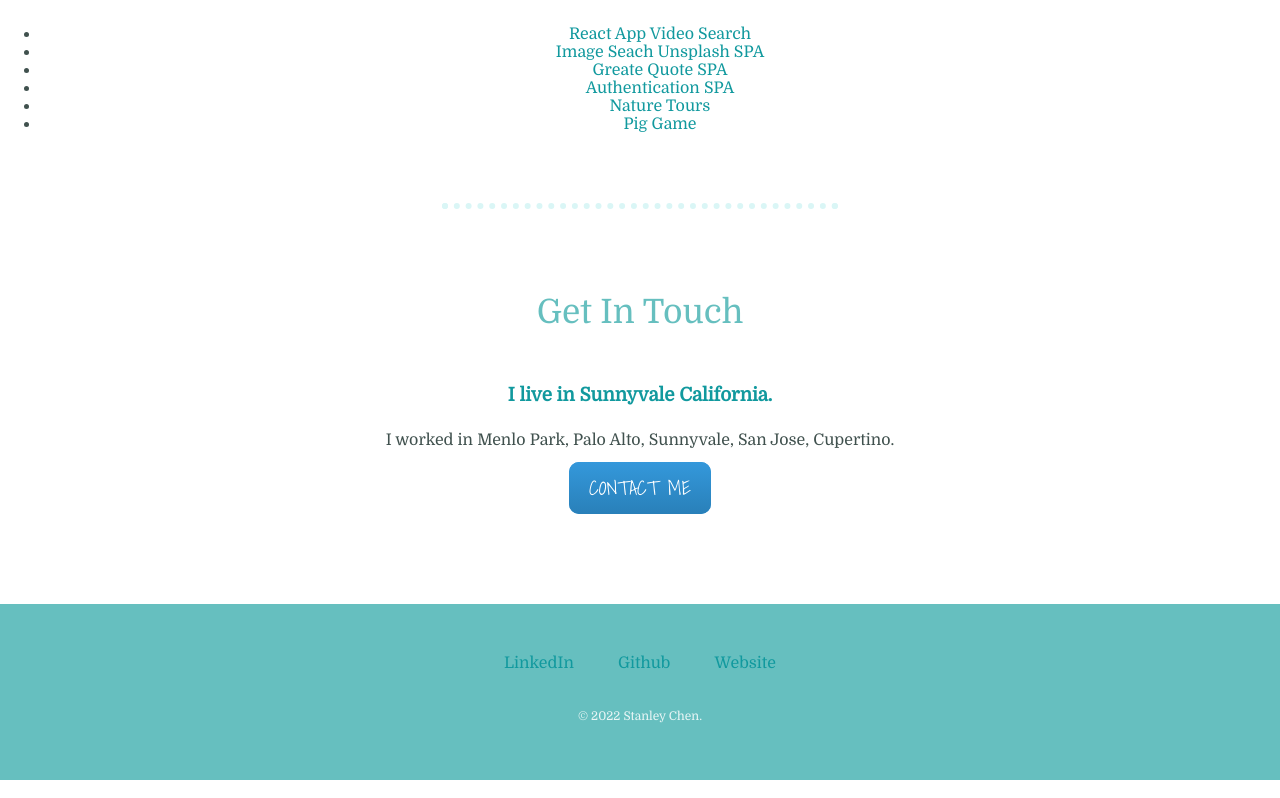
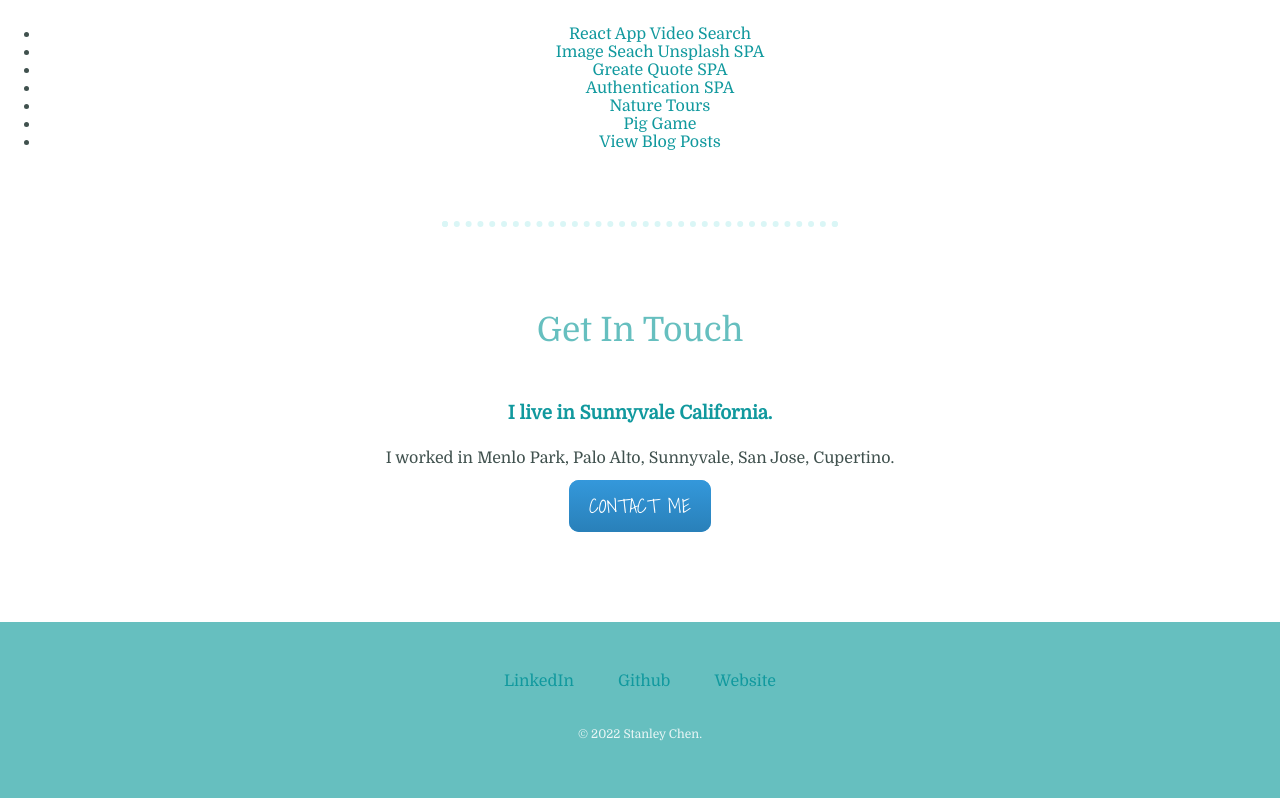
Before and after one commit to stanleygchen/Profile, a plain HTML site: page index.html in a window 1280 px wide. Shown: the part 2226-3024 px from the top of the page. Drawn offline with Linux system fonts and the light colour scheme.

Commit message:
Update index.html

```diff
--- a/index.html
+++ b/index.html
@@ -68,6 +68,9 @@
           <li>
             <a href="https://stanleygchen.github.io/PigGame/" target="_blank">Pig Game</a>
           </li>
+          <li>
+            <a href="https://viewblogposts.web.app/" target="_blank">View Blog Posts</a>
+          </li>
         </ul>
 
       </div>
```
